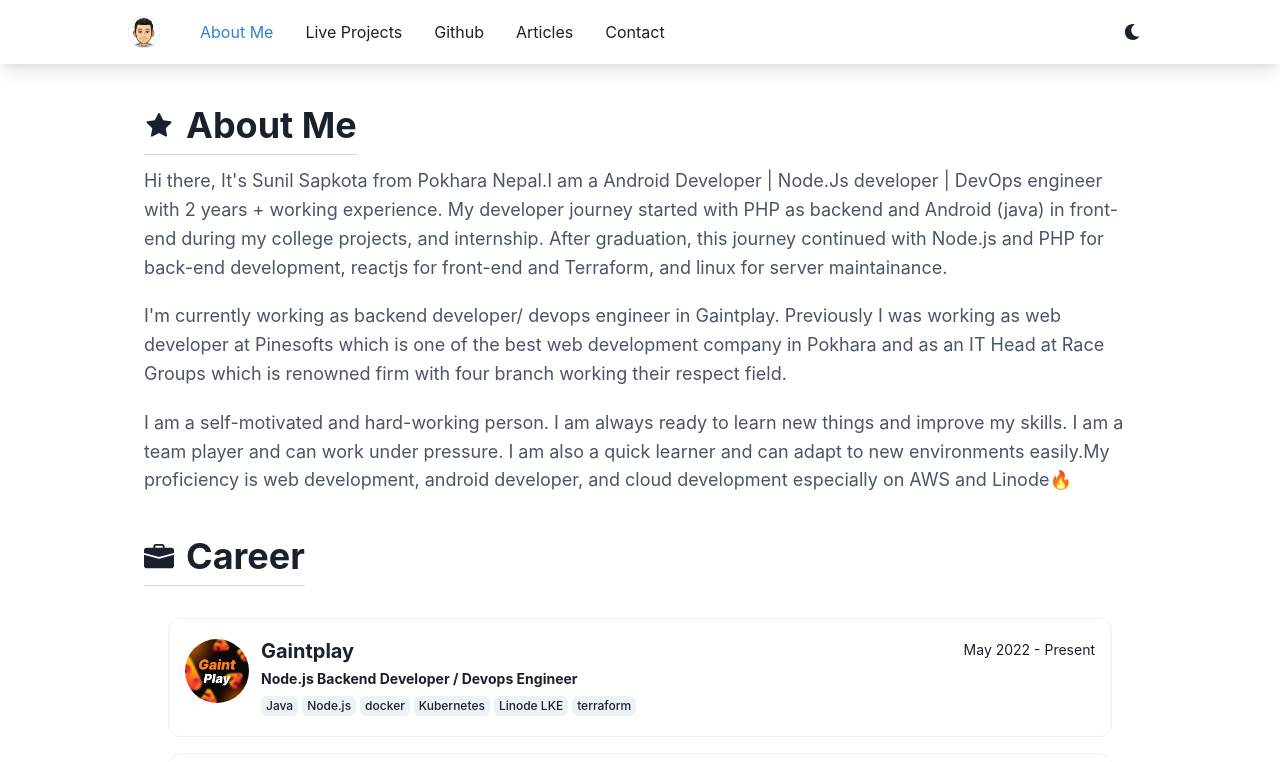
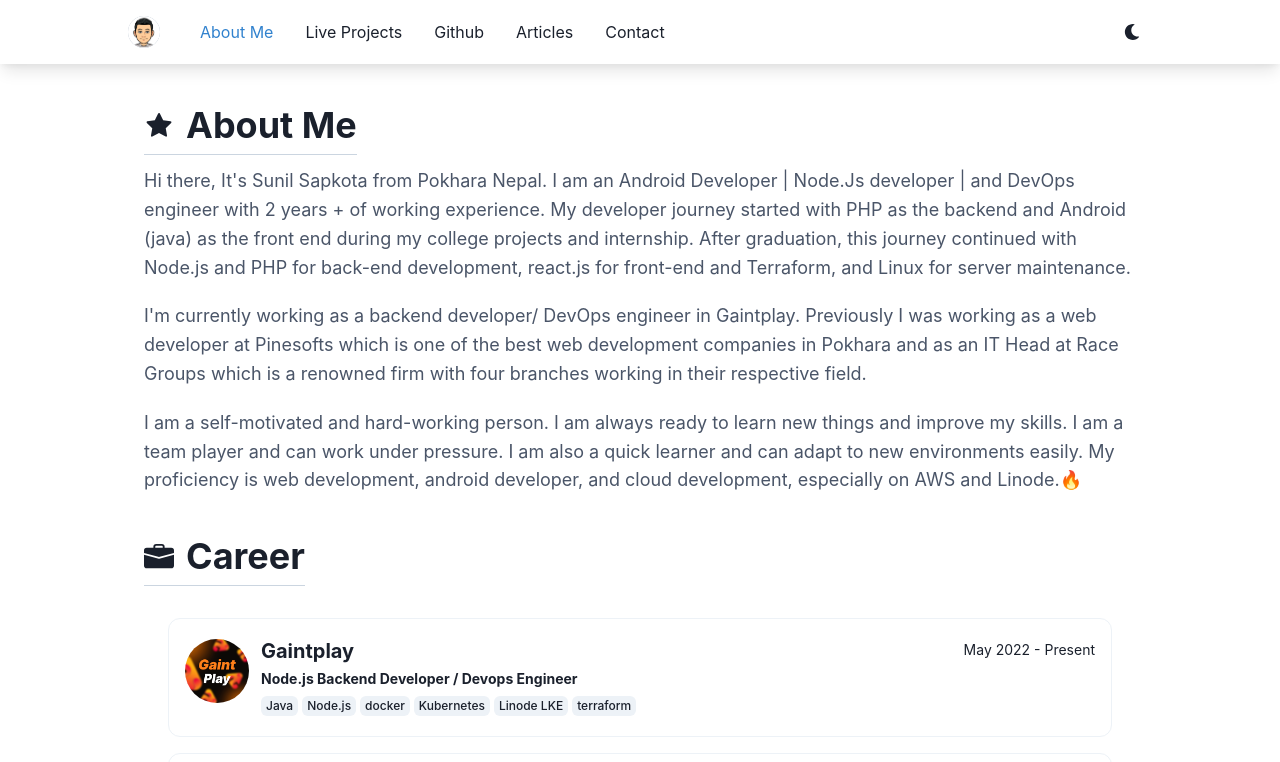
Before and after one commit to sunil-9/portfolio, a Next.js app: page /about in a window 1280 px wide. Shown: the top 762 px of the page. Built offline with nearby package versions, Linux system fonts and the light colour scheme.

Commit message:
text update

```diff
--- a/pages/about.js
+++ b/pages/about.js
@@ -45,29 +45,31 @@
               </UnderlinedText>
 
               <Paragraph fontSize="lg" lineHeight={1.6} my={5}>
-                Hi there, It&apos;s Sunil Sapkota from Pokhara Nepal.I am a Android
-                Developer | Node.Js developer | DevOps engineer with 2 years +
-                working experience. My developer journey started with PHP as
-                backend and Android (java) in front-end during my college
-                projects, and internship. After graduation, this journey
-                continued with Node.js and PHP for back-end development, reactjs
-                for front-end and Terraform, and linux for server maintainance.
+                Hi there, It&apos;s Sunil Sapkota from Pokhara Nepal. I am an
+                Android Developer | Node.Js developer | and DevOps engineer with
+                2 years + of working experience. My developer journey started
+                with PHP as the backend and Android (java) as the front end
+                during my college projects and internship. After graduation,
+                this journey continued with Node.js and PHP for back-end
+                development, react.js for front-end and Terraform, and Linux for
+                server maintenance.
               </Paragraph>
 
               <Paragraph fontSize="lg" lineHeight={1.6} my={5}>
-                I&apos;m currently working as backend developer/ devops engineer in
-                Gaintplay. Previously I was working as web developer at
-                Pinesofts which is one of the best web development company in
-                Pokhara and as an IT Head at Race Groups which is renowned firm
-                with four branch working their respect field.
+                I&apos;m currently working as a backend developer/ DevOps
+                engineer in Gaintplay. Previously I was working as a web
+                developer at Pinesofts which is one of the best web development
+                companies in Pokhara and as an IT Head at Race Groups which is a
+                renowned firm with four branches working in their respective
+                field.
               </Paragraph>
               <Paragraph fontSize="lg" lineHeight={1.6} my={5}>
                 I am a self-motivated and hard-working person. I am always ready
                 to learn new things and improve my skills. I am a team player
                 and can work under pressure. I am also a quick learner and can
-                adapt to new environments easily.My proficiency is web
-                development, android developer, and cloud development especially
-                on AWS and Linode🔥
+                adapt to new environments easily. My proficiency is web
+                development, android developer, and cloud development,
+                especially on AWS and Linode.🔥
               </Paragraph>
 
               <Flex alignItems="center" my={10}>
```
